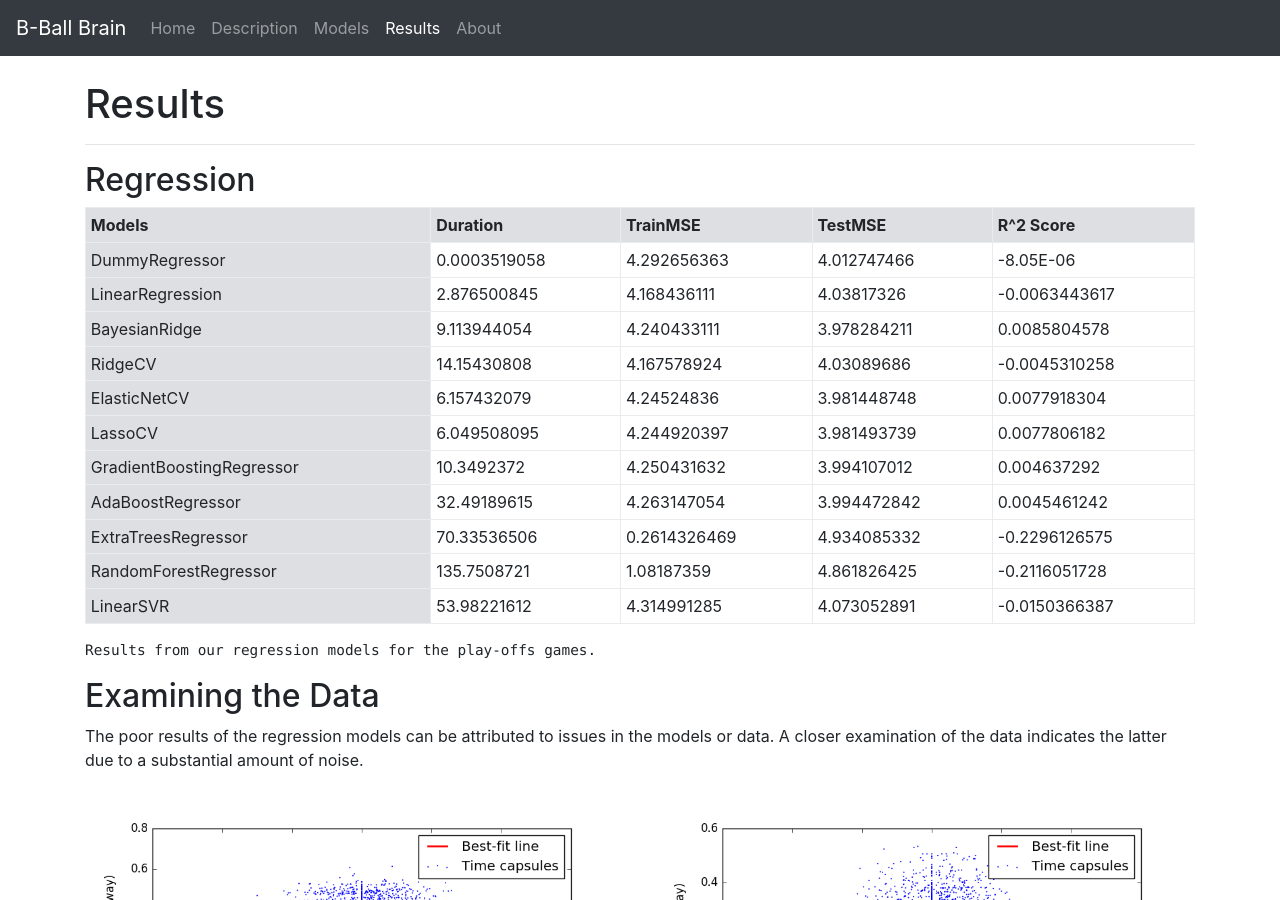
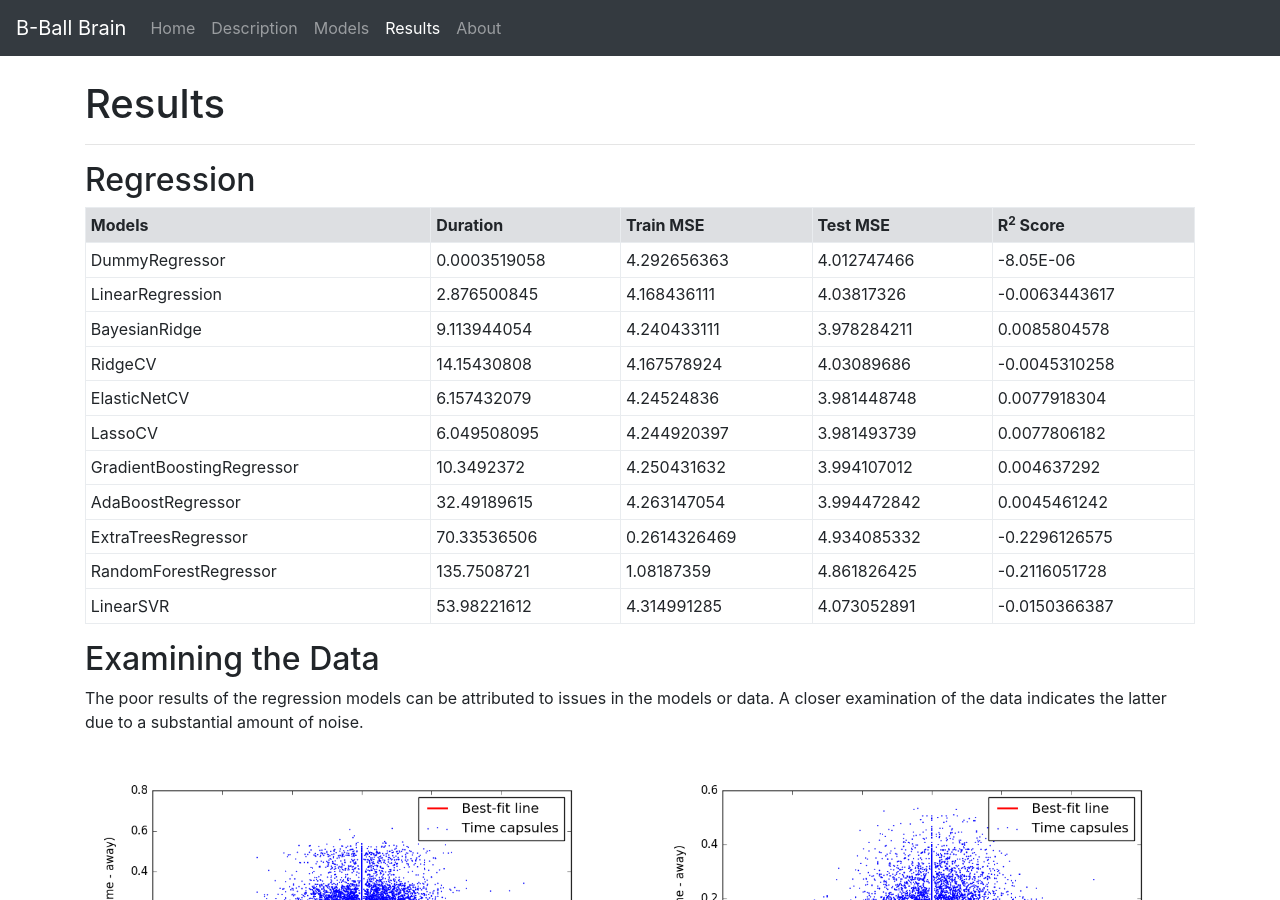
Before and after one commit to B-Ball-Brain/B-Ball-Brain.github.io, a Jekyll site: the page built from results.md, in a window 1280 px wide and 900 px high. Built offline with Jekyll 4.4.1, drawn with Linux system fonts in a browser that asks for light colours; nearby versions of some CDN libraries; some web fonts are replaced; some of the changed text lies outside the part shown.

Commit message:
Fixes to table

```diff
--- a/results.md
+++ b/results.md
@@ -8,92 +8,90 @@ order: 3
 
 <table class="table table-bordered table-sm">
     <tr>
-    	<th class="table-secondary" colspan="1">Models</th>
-        <th class="table-secondary" rowspan="1" colspan="1">Duration</th>
-         <th class="table-secondary" rowspan="1" colspan="1">TrainMSE</th>
-          <th class="table-secondary" rowspan="1" colspan="1">TestMSE</th>
-           <th class="table-secondary" rowspan="1" colspan="1">R^2 Score</th>
+    	<th class="table-secondary">Models</th>
+        <th class="table-secondary">Duration</th>
+        <th class="table-secondary">Train MSE</th>
+        <th class="table-secondary">Test MSE</th>
+        <th class="table-secondary">R<sup>2</sup> Score</th>
     </tr>
     <tr>
-    	<td class="table-secondary" colspan="1">DummyRegressor</td>
+    	<td>DummyRegressor</td>
         <td>0.0003519058</td>
         <td>4.292656363</td>
         <td>4.012747466</td>
         <td>-8.05E-06</td>
     </tr>
     <tr>
-    	<td class="table-secondary" colspan="1">LinearRegression</td>
+    	<td>LinearRegression</td>
         <td>2.876500845</td>
         <td>4.168436111</td>
         <td>4.03817326</td>
         <td>-0.0063443617</td>
     </tr>
     <tr>
-    	<td class="table-secondary" colspan="1">BayesianRidge</td>
+    	<td>BayesianRidge</td>
         <td>9.113944054</td>
         <td>4.240433111</td>
         <td>3.978284211</td>
         <td>0.0085804578</td>
     </tr>
     <tr>
-    	<td class="table-secondary" colspan="1">RidgeCV</td>
+    	<td>RidgeCV</td>
         <td>14.15430808</td>
         <td>4.167578924</td>
         <td>4.03089686</td>
         <td>-0.0045310258</td>
     </tr>
     <tr>
-    	<td class="table-secondary" colspan="1">ElasticNetCV</td>
+    	<td>ElasticNetCV</td>
         <td>6.157432079</td>
         <td>4.24524836</td>
         <td>3.981448748</td>
         <td>0.0077918304</td>
     </tr>
     <tr>
-    	<td class="table-secondary" colspan="1">LassoCV</td>
+    	<td>LassoCV</td>
         <td>6.049508095</td>
         <td>4.244920397</td>
         <td>3.981493739</td>
         <td>0.0077806182</td>
     </tr>
     <tr>
-    	<td class="table-secondary" colspan="1">GradientBoostingRegressor</td>
+    	<td>GradientBoostingRegressor</td>
         <td>10.3492372</td>
         <td>4.250431632</td>
         <td>3.994107012</td>
         <td>0.004637292</td>
     </tr>
     <tr>
-    	<td class="table-secondary" colspan="1">AdaBoostRegressor</td>
+    	<td>AdaBoostRegressor</td>
         <td>32.49189615</td>
         <td>4.263147054</td>
         <td>3.994472842</td>
         <td>0.0045461242</td>
     </tr>
     <tr>
-    	<td class="table-secondary" colspan="1">ExtraTreesRegressor</td>
+    	<td>ExtraTreesRegressor</td>
         <td>70.33536506</td>
         <td>0.2614326469</td>
         <td>4.934085332</td>
         <td>-0.2296126575</td>
     </tr>
     <tr>
-    	<td class="table-secondary" colspan="1">RandomForestRegressor</td>
+    	<td>RandomForestRegressor</td>
         <td>135.7508721</td>
         <td>1.08187359</td>
         <td>4.861826425</td>
         <td>-0.2116051728</td>
     </tr>
     <tr>
-    	<td class="table-secondary" colspan="1">LinearSVR</td>
+    	<td>LinearSVR</td>
         <td>53.98221612</td>
         <td>4.314991285</td>
         <td>4.073052891</td>
         <td>-0.0150366387</td>
     </tr>
 </table>
-
-    Results from our regression models for the play-offs games.
 
 ## Examining the Data
 
@@ -123,56 +121,54 @@ These results suggest that a classification model might perform better, as it si
 
 <table class="table table-bordered table-sm">
     <tr>
-    	<th class="table-secondary" colspan="1">Models</th>
-        <th class="table-secondary" rowspan="1" colspan="1">Duration</th>
-         <th class="table-secondary" rowspan="1" colspan="1">Train Accuracy</th>
-          <th class="table-secondary" rowspan="1" colspan="1">Test Accuracy</th>
+    	<th class="table-secondary">Models</th>
+        <th class="table-secondary">Duration</th>
+        <th class="table-secondary">Train Accuracy</th>
+        <th class="table-secondary">Test Accuracy</th>
     </tr>
     <tr>
-    	<td class="table-secondary" colspan="1">DummyClassifier</td>
+    	<td>DummyClassifier</td>
         <td>0.001994133</td>
         <td>52.14%</td>
         <td>49.71%</td>
     </tr>
     <tr>
-    	<td class="table-secondary" colspan="1">LogisticRegression</td>
+    	<td>LogisticRegression</td>
         <td>8.462990046</td>
         <td>60.50%</td>
         <td>60.58%</td>
     </tr>
     <tr>
-    	<td class="table-secondary" colspan="1">LinearDiscriminantAnalysis</td>
+    	<td>LinearDiscriminantAnalysis</td>
         <td>6.796962977</td>
         <td>61.12%</td>
         <td>58.98%</td>
     </tr>
     <tr>
-    	<td class="table-secondary" colspan="1">GaussianNB</td>
+    	<td>GaussianNB</td>
         <td>0.6752369404</td>
         <td>53.71%</td>
         <td>53.22%</td>
     </tr>
     <tr>
-    	<td class="table-secondary" colspan="1">GradientBoostingClassifier</td>
+    	<td>GradientBoostingClassifier</td>
         <td>147.259727</td>
         <td>60.08%</td>
         <td>60.31%</td>
     </tr>
     <tr>
-    	<td class="table-secondary" colspan="1">RandomForestClassifier</td>
+    	<td>RandomForestClassifier</td>
         <td>5.883100033</td>
         <td>94.39%</td>
         <td>51.62%</td>
     </tr>
     <tr>
-    	<td class="table-secondary" colspan="1">FNN with Dropout Reg</td>
+    	<td>FNN with Dropout Reg</td>
         <td>46.352</td>
         <td>60.65%</td>
         <td>60.36%</td>
     </tr>
-    </table>
-
-    Results from our classification models for the play-offs games.
+</table>
 
 ## Comparison to Previous Work
 
```
